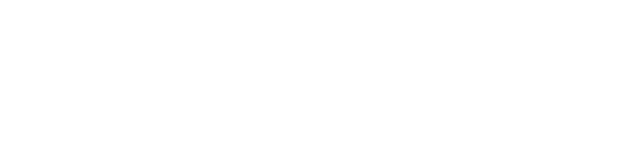
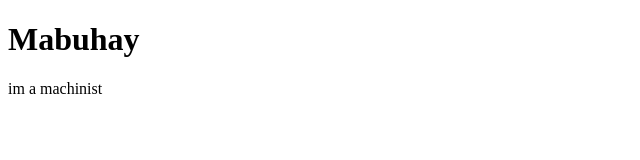
Before and after one commit to ison0013/Project_10a, a plain HTML site: page index.html in a window 1280 px wide. Shown: the whole page, without its empty margins (0-640 px from the left). Drawn offline with Linux system fonts and the light colour scheme.

Commit message:
name change
Signed-off-by: ison0013 <ysonrecudo1@gmail.com>

```diff
--- a/index.html
+++ b/index.html
@@ -4,9 +4,12 @@
     <meta charset="UTF-8">
     <meta http-equiv="X-UA-Compatible" content="IE=edge">
     <meta name="viewport" content="width=device-width, initial-scale=1.0">
-    <title>Document</title>
+    <title>Mabuhay</title>
 </head>
 <body>
-
+<h1>Mabuhay</h1>
+<div>
+    <p>im a machinist</p>
+</div>
 </body>
 </html>
```
